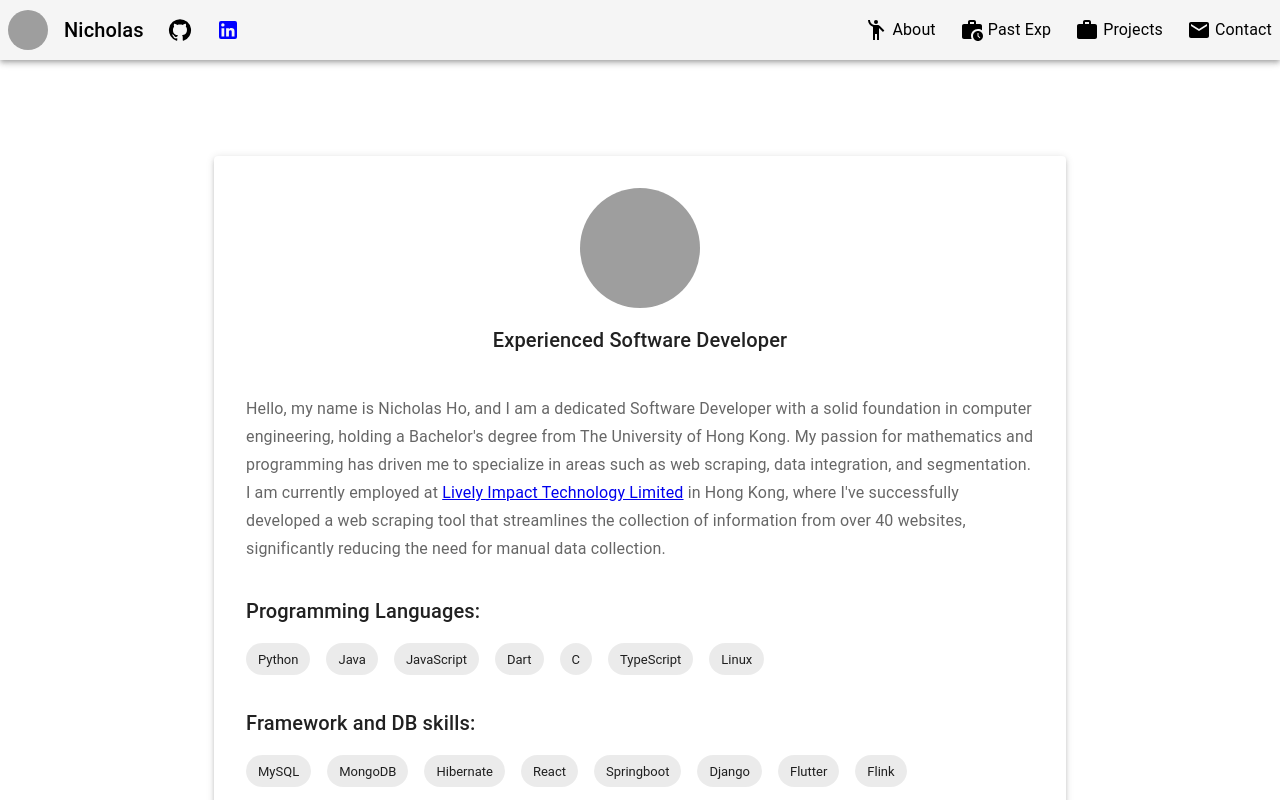
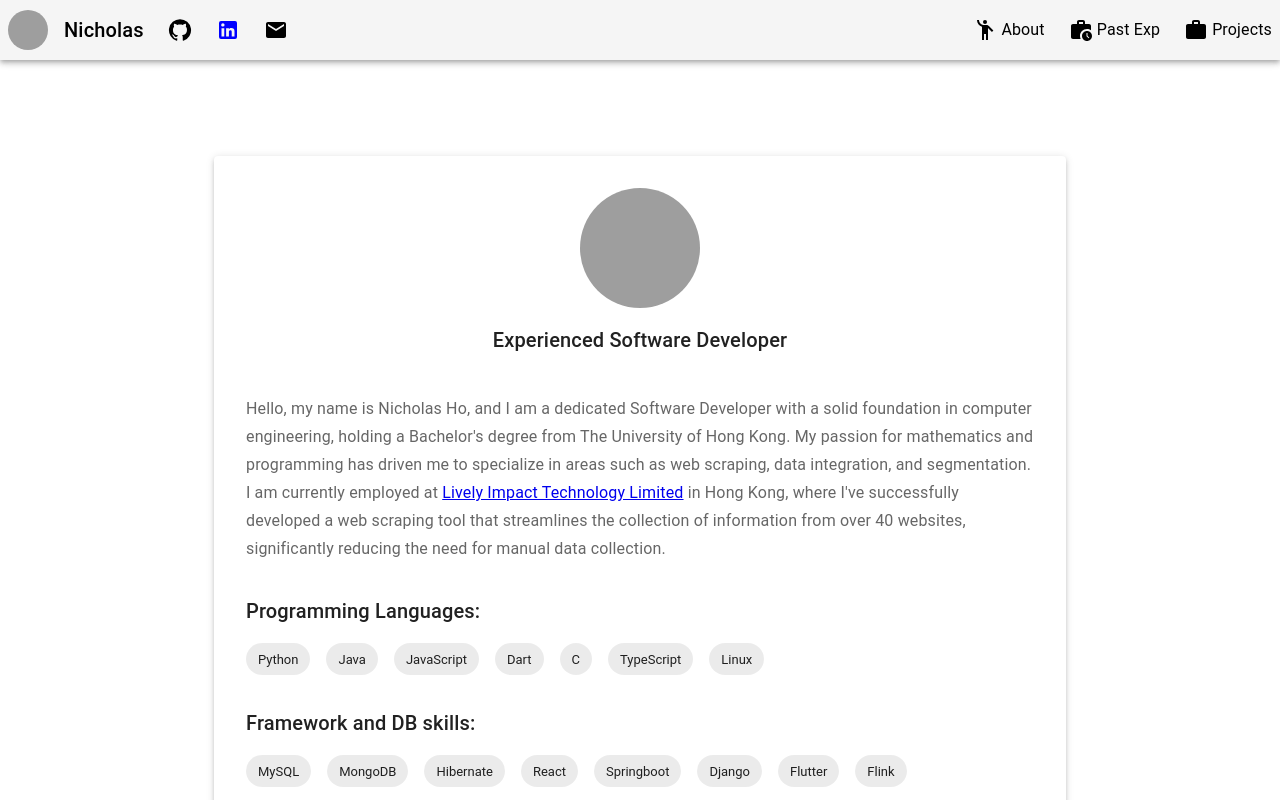
Before and after one commit to eipi717/portfolio_project, a React (Create React App) app: page / in a window 1280 px wide. Shown: the top 800 px of the page. Built offline with nearby package versions, Linux system fonts and the light colour scheme; grey boxes are pictures that could not be loaded.

Commit message:
Hide "Contact" page, for future use

```diff
--- a/src/App.tsx
+++ b/src/App.tsx
@@ -14,7 +14,7 @@ function App() {
                 <Route path="/experiences" element={<ExperiencePage />} />
                 <Route path="/projects/" element={<ProjectsPage />} />
                 <Route path="/projects/:projectId" element={<ProjectDetails />} />
-                <Route path="/contact" element={<Contacts />} />
+                {/*<Route path="/contact" element={<Contacts />} />*/}
             </Routes>
         </Router>
     );
--- a/src/components/common/TopAppBar.tsx
+++ b/src/components/common/TopAppBar.tsx
@@ -29,6 +29,13 @@ export const TopAppBar: React.FC = () => {
                             <LinkedInIcon/>
                         </IconButton>
                         {/* LinkedIn Profile*/}
+
+                        {/* LinkedIn Profile*/}
+                        <IconButton color="inherit" href="mailto:nicholasriven717@gmail.com"
+                                    target="_blank">
+                            <EmailIcon/>
+                        </IconButton>
+                        {/* LinkedIn Profile*/}
                     </Stack>
                 </Stack>
                 </Grid>
@@ -52,10 +59,10 @@ export const TopAppBar: React.FC = () => {
                         <Typography variant={'subtitle1'}>Projects</Typography>
                     </IconButton>
 
-                    <IconButton color="inherit" href="/portfolio_project#contact">
-                        <EmailIcon sx={{mr: 0.5}}/>
-                        <Typography variant={'subtitle1'}>Contact</Typography>
-                    </IconButton>
+                    {/*<IconButton color="inherit" href="/portfolio_project#contact">*/}
+                    {/*    <EmailIcon sx={{mr: 0.5}}/>*/}
+                    {/*    <Typography variant={'subtitle1'}>Contact</Typography>*/}
+                    {/*</IconButton>*/}
                 </Stack>
                 </Grid>
                 {/* Top Right Nav Bar*/}
```
